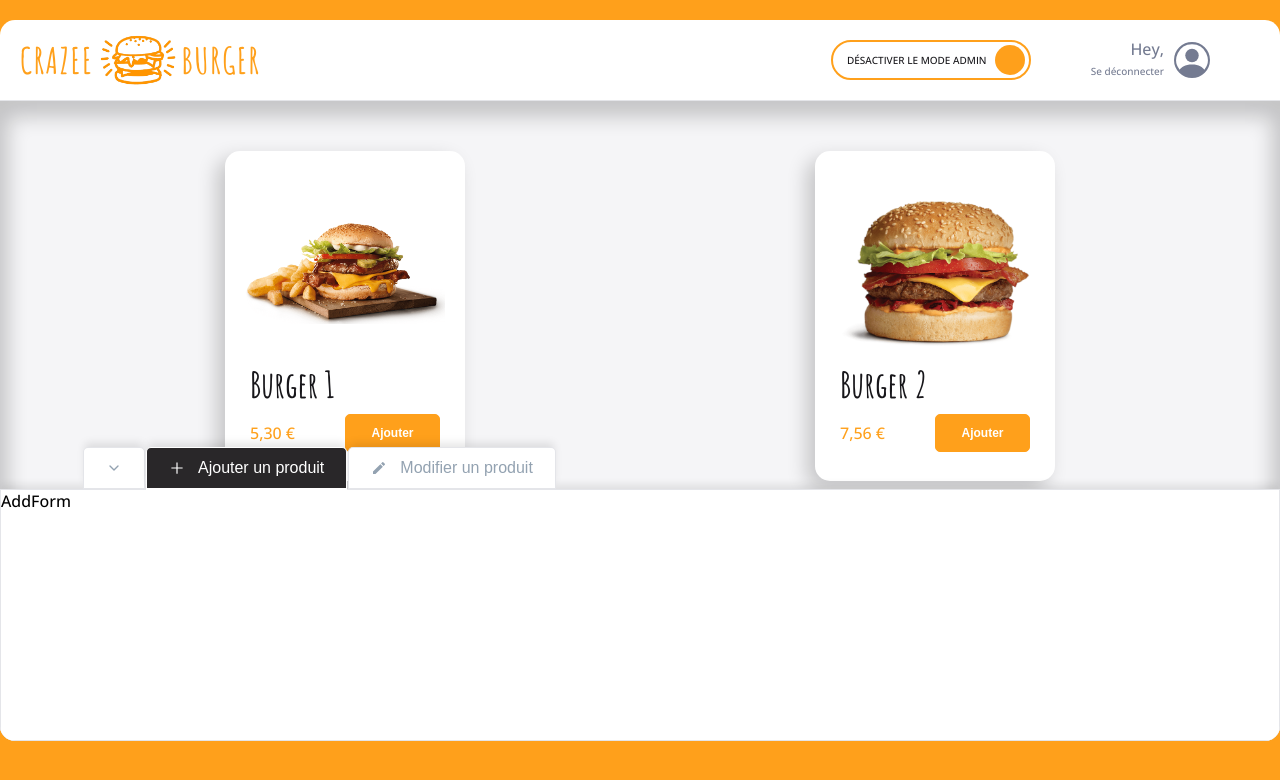
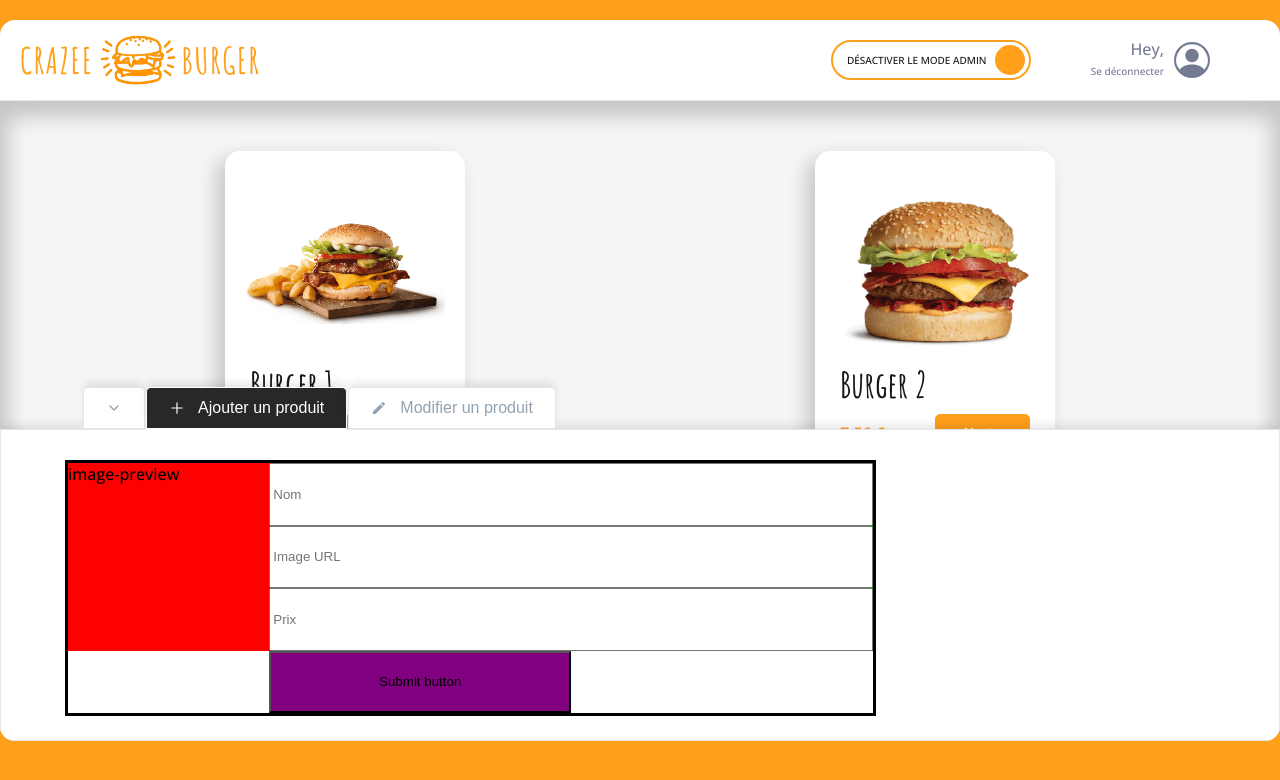
Before and after one commit to Benaldev/Crazee-burger, a React (Vite) app: page /order/1 in a window 1280 px wide. Shown: the top 780 px of the page. Built offline with nearby package versions, Linux system fonts and the light colour scheme.

Commit message:
🚧 F08: ADMIN > AddForm > Add inputs layout

```diff
--- a/src/components/pages/order/Main/Admin/AdminPanel/AddForm.jsx
+++ b/src/components/pages/order/Main/Admin/AdminPanel/AddForm.jsx
@@ -1,3 +1,42 @@
+import styled from "styled-components";
+
 export default function AddForm() {
-  return <div>AddForm</div>;
+  return (
+    <AddFormStyled>
+      <div className="images-preview">image-preview</div>
+      <div className="inputs-fields">
+        <input type="text" placeholder="Nom" />
+        <input type="text" placeholder="Image URL" />
+        <input type="text" placeholder="Prix" />
+      </div>
+      <button className="submit-button">Submit button</button>
+    </AddFormStyled>
+  );
 }
+
+const AddFormStyled = styled.form`
+  border: 3px solid black;
+  display: grid;
+  grid-template-columns: 1fr 3fr;
+  grid-template-rows: repeat(4, 1fr);
+  height: 100%;
+  width: 70%;
+
+  .images-preview {
+    background: red;
+    grid-area: 1 / 1 / 4 / 2;
+  }
+
+  .inputs-fields {
+    background: green;
+    grid-area: 1 / 2 / 4 / 3;
+
+    display: grid;
+  }
+
+  .submit-button {
+    background: purple;
+    grid-area: 4 / 2 / 5 / 3;
+    width: 50%;
+  }
+`;
--- a/src/components/pages/order/Main/Admin/AdminPanel/AdminPanel.jsx
+++ b/src/components/pages/order/Main/Admin/AdminPanel/AdminPanel.jsx
@@ -24,4 +24,5 @@
   box-shadow: ${theme.shadows.subtle};
   border-top: 1px solid ${theme.colors.greyLight};
   box-shadow: ${theme.shadows.subtle};
+  padding: 30px 5%;
 `;
```
